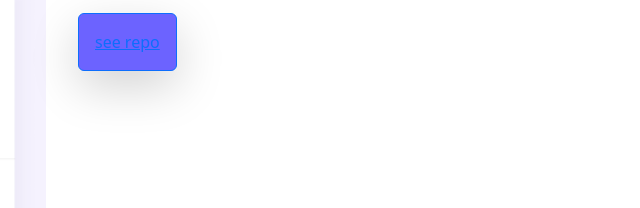
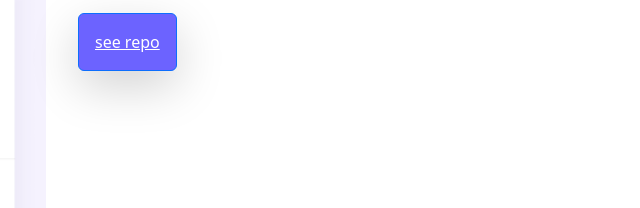
Before and after one commit to emnojacks/shecodes-portfolio, a website: page index.html in a window 1280 px wide. Shown: the part 749-957 px from the top of the page, 578-1218 px from the left. Drawn offline with nearby package versions, Linux system fonts and the light colour scheme.

Commit message:
Update style.css

```diff
--- a/src/style.css
+++ b/src/style.css
@@ -99,6 +99,9 @@ p {
   background-color: var(--primary-color) !important;
 }
 
+.btn > a {
+  color: white;
+}
 .navigation-links {
   display: flex;
   margin-top: 40px;
```
